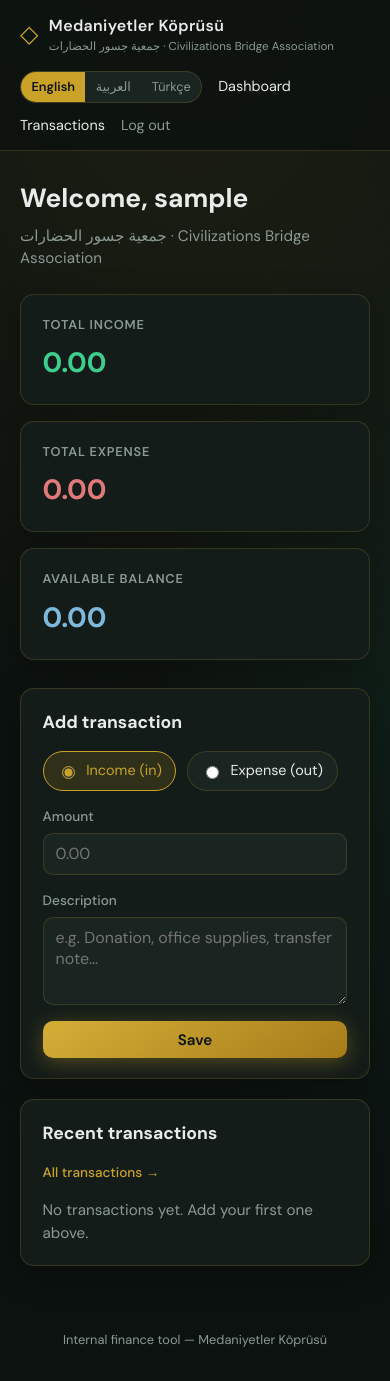
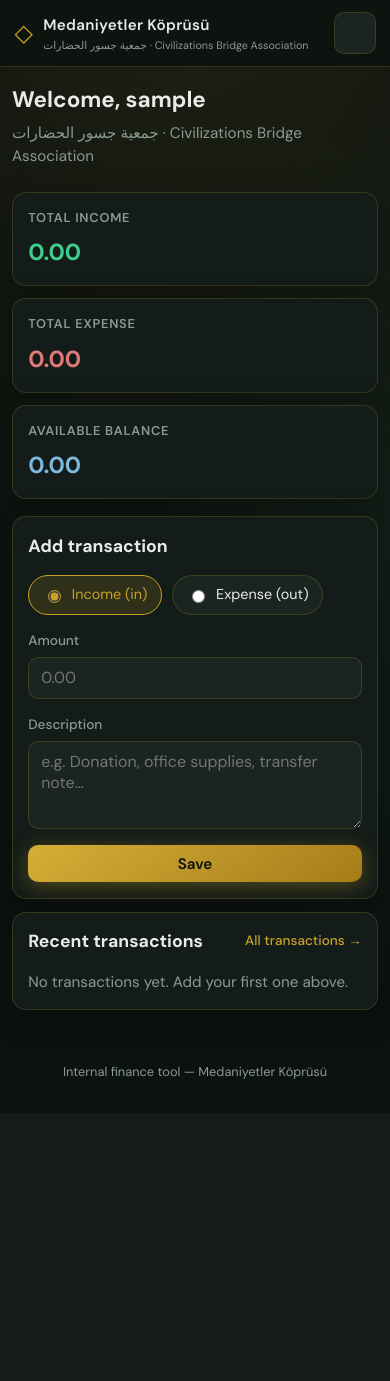
Before and after one commit to ahsn3/medaniyetler, a Flask app: page /dashboard in a window 390 px wide. After the commit the page ends 1079 px from the top, so only its background shows below. Run offline with Flask 3, Linux system fonts and the light colour scheme; the visitor is signed in with stand-in values (Sample User, id 1); data that the repository does not hold is empty; some libraries are stand-ins or nearby versions.

Commit message:
Improve phone layout with hamburger navigation
Add a mobile hamburger menu for header navigation and tighten responsive spacing/table/card sizing so content remains inside phone-width viewports.

Made-with: Cursor

```diff
--- a/static/style.css
+++ b/static/style.css
@@ -65,6 +65,25 @@ a:hover {
   justify-content: space-between;
   gap: 1rem;
   flex-wrap: wrap;
+}
+
+.menu-toggle {
+  display: none;
+  width: 42px;
+  height: 42px;
+  border-radius: 10px;
+  border: 1px solid var(--border);
+  background: var(--bg-elevated);
+  padding: 0.5rem 0.55rem;
+  cursor: pointer;
+}
+.menu-toggle span {
+  display: block;
+  width: 100%;
+  height: 2px;
+  margin: 4px 0;
+  background: var(--text);
+  border-radius: 999px;
 }
 
 .brand {
@@ -183,6 +202,7 @@ a:hover {
   max-width: 1100px;
   margin: 0 auto;
   padding: 1.75rem 1.25rem 3rem;
+  overflow-x: clip;
 }
 
 .flash-stack {
@@ -234,6 +254,7 @@ a:hover {
   border-radius: var(--radius);
   padding: 1.25rem 1.35rem;
   box-shadow: 0 8px 32px rgba(0, 0, 0, 0.25);
+  min-width: 0;
 }
 
 .summary-card h2 {
@@ -268,6 +289,7 @@ a:hover {
   grid-template-columns: minmax(280px, 360px) 1fr;
   gap: 1.25rem;
   align-items: start;
+  min-width: 0;
 }
 @media (max-width: 900px) {
   .two-col {
@@ -448,6 +470,99 @@ a:hover {
   padding: 1.5rem 1.35rem;
 }
 
+@media (max-width: 900px) {
+  .header-inner {
+    display: grid;
+    grid-template-columns: 1fr auto;
+    align-items: center;
+    gap: 0.8rem;
+  }
+
+  .menu-toggle {
+    display: inline-flex;
+    flex-direction: column;
+    justify-content: center;
+  }
+
+  .nav-actions {
+    grid-column: 1 / -1;
+    display: none;
+    width: 100%;
+    padding-top: 0.35rem;
+    gap: 0.8rem;
+  }
+
+  .nav-actions.open {
+    display: flex;
+  }
+}
+
+@media (max-width: 640px) {
+  .header-inner {
+    padding: 0.75rem 0.9rem;
+  }
+
+  .brand-text strong {
+    font-size: 0.95rem;
+  }
+
+  .brand-text small {
+    font-size: 0.67rem;
+  }
+
+  .main-wrap {
+    padding: 1rem 0.75rem 2.25rem;
+  }
+
+  .page-head h1 {
+    font-size: 1.4rem;
+  }
+
+  .summary-grid {
+    gap: 0.75rem;
+    margin-bottom: 1.1rem;
+  }
+
+  .summary-value {
+    font-size: 1.45rem;
+  }
+
+  .card {
+    padding: 0.95rem;
+  }
+
+  .two-col {
+    gap: 0.85rem;
+  }
+
+  .table-scroll {
+    margin: 0;
+  }
+
+  .data-table {
+    font-size: 0.82rem;
+  }
+
+  .data-table th,
+  .data-table td {
+    padding: 0.52rem 0.45rem;
+  }
+
+  .table-card-full .data-table th:first-child,
+  .table-card-full .data-table td:first-child {
+    padding-inline-start: 0.7rem;
+  }
+
+  .table-card-full .data-table th:last-child,
+  .table-card-full .data-table td:last-child {
+    padding-inline-end: 0.7rem;
+  }
+
+  .site-footer {
+    padding: 0.85rem 0.75rem 1.5rem;
+  }
+}
+
 .auth-card-wrap {
   display: flex;
   justify-content: center;
--- a/templates/base.html
+++ b/templates/base.html
@@ -19,7 +19,12 @@
           <small>{{ _('org_sub') }}</small>
         </span>
       </a>
-      <nav class="nav-actions">
+      <button class="menu-toggle" type="button" aria-expanded="false" aria-controls="main-nav" aria-label="Toggle navigation">
+        <span></span>
+        <span></span>
+        <span></span>
+      </button>
+      <nav class="nav-actions" id="main-nav">
         <div class="lang-switch" role="group" aria-label="Language">
           <a href="{{ request.path }}?lang=en" class="{% if current_lang == 'en' %}active{% endif %}">{{ _('lang_en') }}</a>
           <a href="{{ request.path }}?lang=ar" class="{% if current_lang == 'ar' %}active{% endif %}">{{ _('lang_ar') }}</a>
@@ -53,5 +58,32 @@
   <footer class="site-footer">
     <p>{{ _('footer_rights') }}</p>
   </footer>
+  <script>
+    (function () {
+      const menuButton = document.querySelector(".menu-toggle");
+      const nav = document.querySelector("#main-nav");
+      if (!menuButton || !nav) return;
+
+      const closeMenu = () => {
+        nav.classList.remove("open");
+        menuButton.setAttribute("aria-expanded", "false");
+      };
+
+      menuButton.addEventListener("click", () => {
+        const isOpen = nav.classList.toggle("open");
+        menuButton.setAttribute("aria-expanded", isOpen ? "true" : "false");
+      });
+
+      nav.querySelectorAll("a").forEach((link) => {
+        link.addEventListener("click", closeMenu);
+      });
+
+      window.addEventListener("resize", () => {
+        if (window.innerWidth > 900) {
+          closeMenu();
+        }
+      });
+    })();
+  </script>
 </body>
 </html>
```
